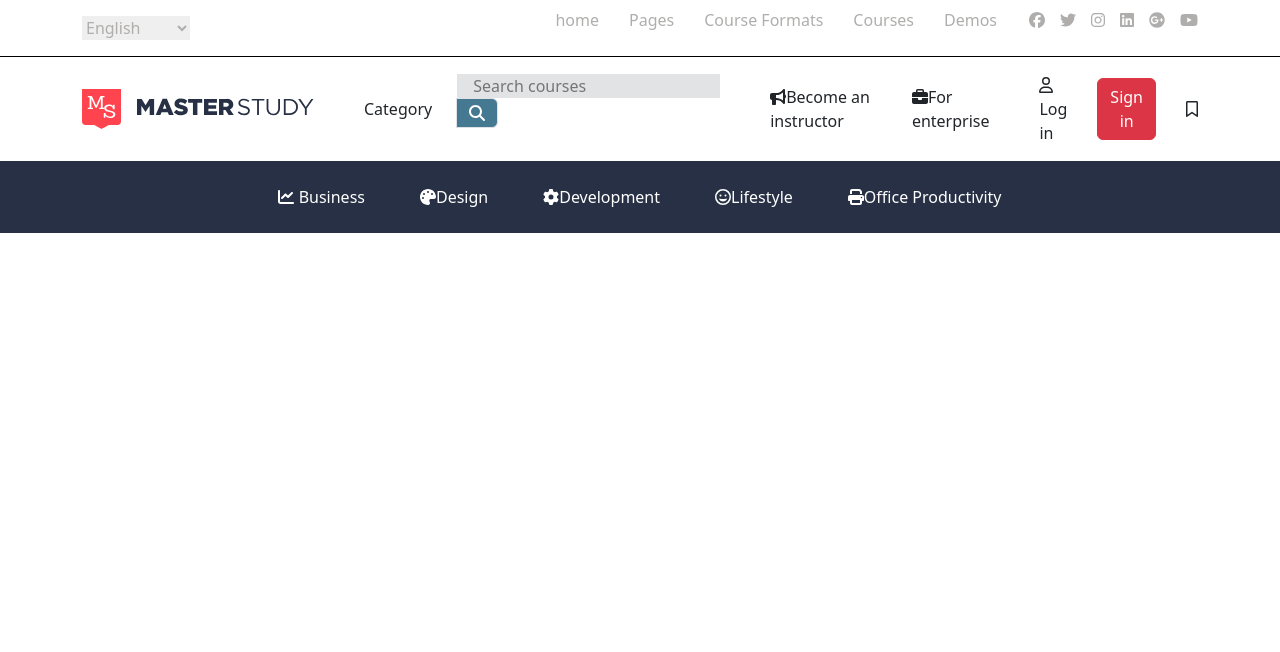
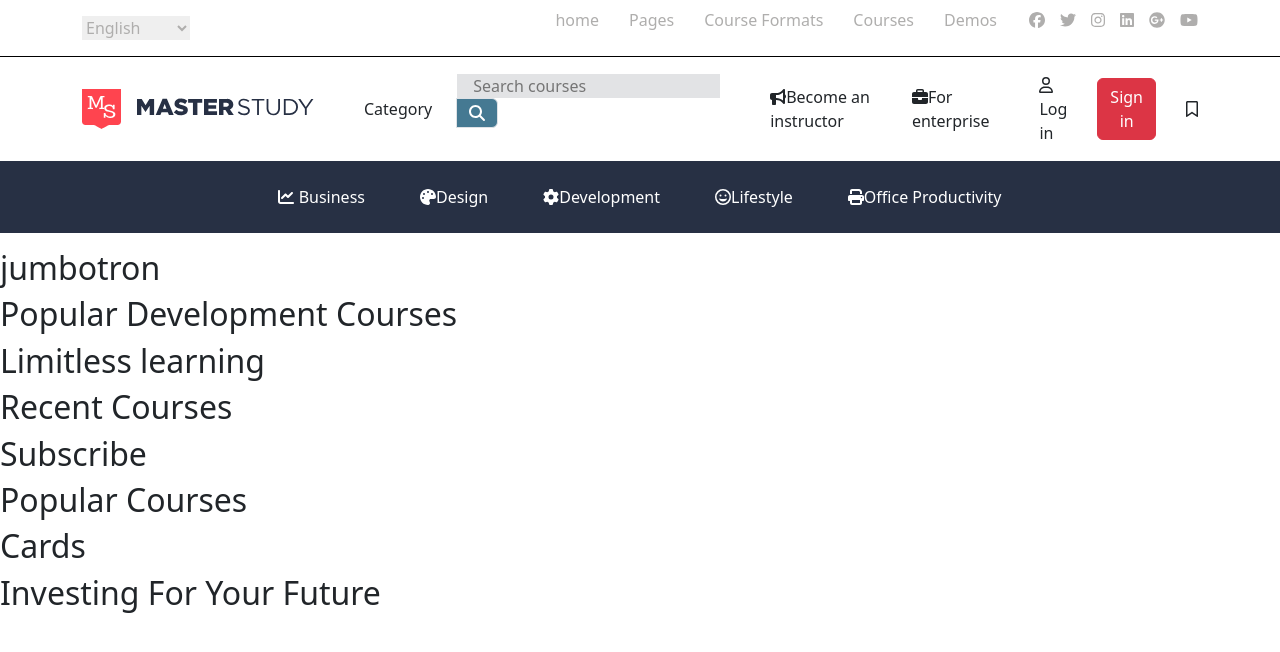
Before and after one commit to AlessandroTacconi/proj-html-vuejs, a Vue app: page / in a window 1280 px wide. Shown: the top 652 px of the page. Built offline with nearby package versions, Linux system fonts and the light colour scheme.

Commit message:
feat: comments

```diff
--- a/src/App.vue
+++ b/src/App.vue
@@ -15,6 +15,7 @@ export default {
 
 <template>
   <AppHeader />
+  <AppMain />
 </template>
 
 <style lang="scss">
--- a/src/components/AppMain.vue
+++ b/src/components/AppMain.vue
@@ -5,7 +5,14 @@ export default {
 </script>
 
 <template>
-  <h1>Template</h1>
+  <h2>jumbotron</h2>
+  <h2>Popular Development Courses</h2>
+  <h2>Limitless learning</h2>
+  <h2>Recent Courses</h2>
+  <h2>Subscribe</h2>
+  <h2>Popular Courses</h2>
+  <h2>Cards</h2>
+  <h2>Investing For Your Future</h2>
 </template>
 
 <style scoped></style>
--- a/src/components/HeaderBottom.vue
+++ b/src/components/HeaderBottom.vue
@@ -2,6 +2,7 @@
 
 <template>
   <div class="bottom">
+    <!-- Menu -->
     <ul class="container py-4 d-flex justify-content-center">
       <li><font-awesome-icon icon="fa-solid fa-chart-line" /> Business</li>
       <li><font-awesome-icon icon="fa-solid fa-palette" />Design</li>
@@ -9,6 +10,7 @@
       <li><font-awesome-icon icon="fa-regular fa-face-grin" />Lifestyle</li>
       <li><font-awesome-icon icon="fa-solid fa-print" />Office Productivity</li>
     </ul>
+    <!-- /Menu -->
   </div>
 </template>
 
--- a/src/components/HeaderTop.vue
+++ b/src/components/HeaderTop.vue
@@ -5,6 +5,7 @@
     <div
       class="d-flex justify-content-between container py-2 align-items-center"
     >
+      <!-- Lenguage -->
       <form>
         <label for="lenguage"></label>
         <select name="lenguage" id="lenguage">
@@ -14,6 +15,8 @@
           <option value="Italian">Italian</option>
         </select>
       </form>
+      <!-- /Lenguage -->
+      <!-- Menu -->
       <div class="d-flex">
         <ul class="d-flex menu">
           <li>home</li>
@@ -22,6 +25,8 @@
           <li>Courses</li>
           <li>Demos</li>
         </ul>
+        <!-- /Menu -->
+        <!-- Social -->
         <ul class="d-flex logo">
           <li><font-awesome-icon icon="fa-brands fa-facebook" /></li>
           <li><font-awesome-icon icon="fa-brands fa-twitter" /></li>
@@ -30,6 +35,7 @@
           <li><font-awesome-icon icon="fa-brands fa-google-plus" /></li>
           <li><font-awesome-icon icon="fa-brands fa-youtube" /></li>
         </ul>
+        <!-- /Social -->
       </div>
     </div>
   </div>
```
Also changed, not shown: src/components/HeaderPrincipal.vue (+8 -0 lines).
